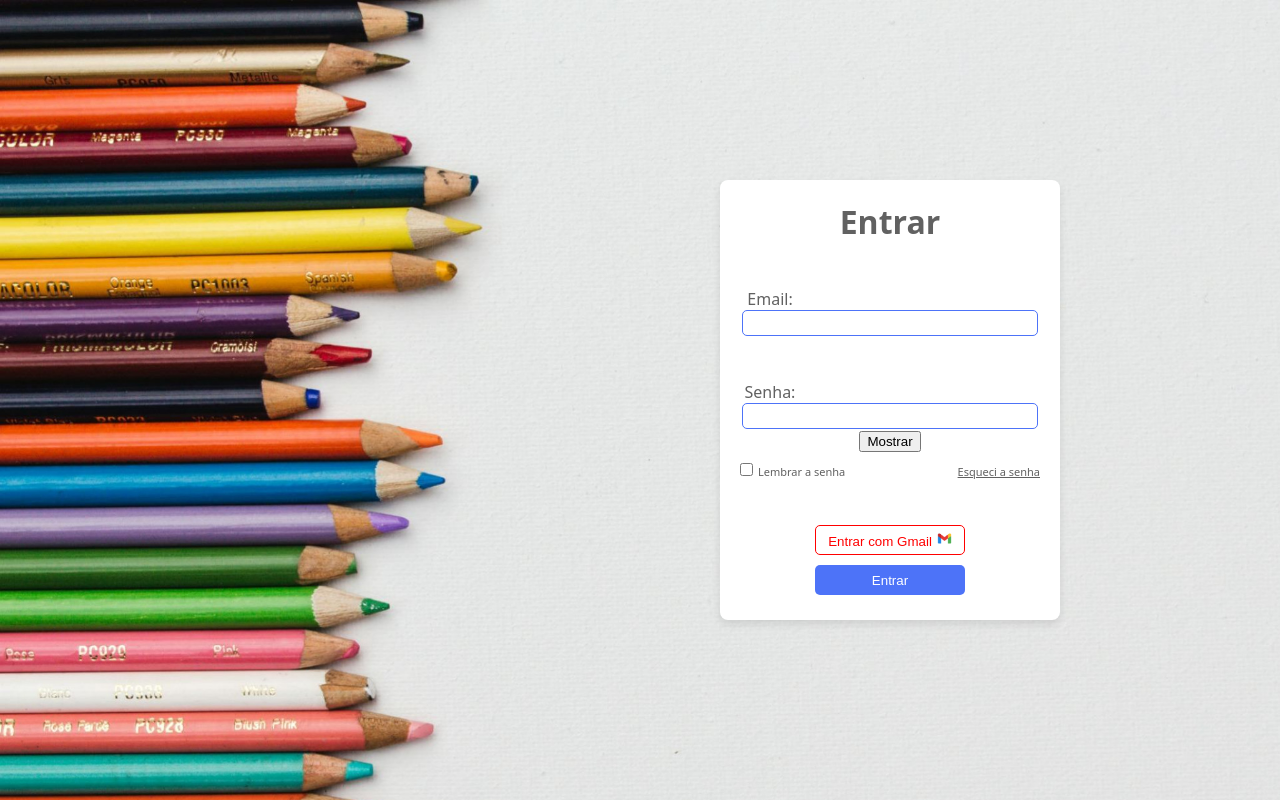
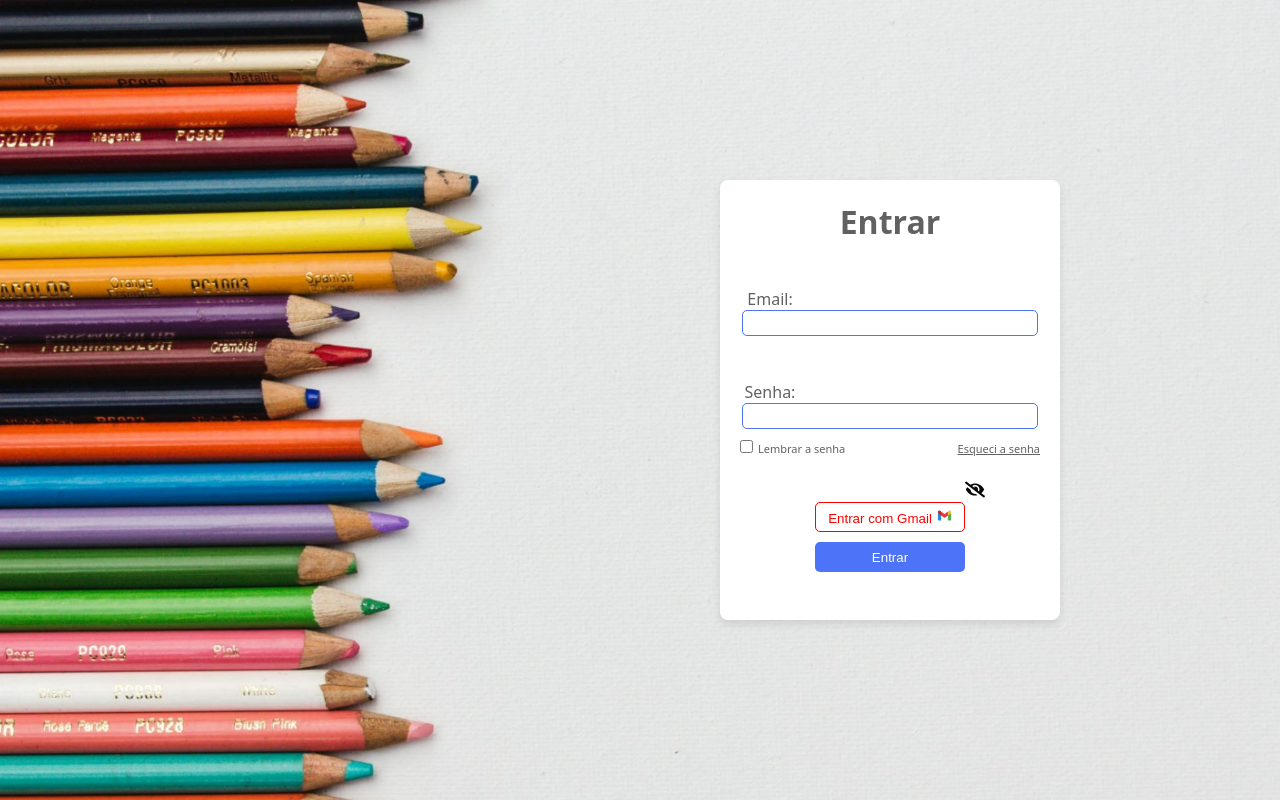
Before and after one commit to TiagoSoutoMA/escolaMais, a React (Vite) app in the folder project-school/: page /login in a window 1280 px wide. Built offline with nearby package versions, Linux system fonts and the light colour scheme; a web font is replaced by a local one.

Commit message:
subindo atualizações do front/login

```diff
--- a/project-school/src/components/login/Login.jsx
+++ b/project-school/src/components/login/Login.jsx
@@ -1,6 +1,8 @@
 import React, { useState } from 'react';
 import LoginStyle from './Login.module.css';
 import Email from '../../assets/img/icons8-gmail-novo-48.png';
+import {  FaEyeSlash } from 'react-icons/fa';
+import { MdOutlineRemoveRedEye } from "react-icons/md";
 
 const Login = () => {
     const [showPassword, setShowPassword] = useState(false);
@@ -24,7 +26,7 @@ const Login = () => {
                             <div className={LoginStyle.passwordInputGroup}>
                                 <input className={LoginStyle.labelNamebox} type={showPassword ? "text" : "password"} id="password" name="password" required />
                                 <button type="button" className={LoginStyle.showPasswordButton} onClick={togglePasswordVisibility}>
-                                    {showPassword ? "Esconder" : "Mostrar"}
+                                    {showPassword ? <MdOutlineRemoveRedEye /> : <FaEyeSlash/> }
                                 </button>
                             </div>
                         </div>
--- a/project-school/src/components/login/Login.module.css
+++ b/project-school/src/components/login/Login.module.css
@@ -97,3 +97,16 @@
     height: 15px;
     margin-left: 5px;
 }
+
+.showPasswordButton {
+    position: absolute;
+    right: 290px;
+    bottom: 273px;
+    transform: translateY(-50%);
+    background: transparent;
+    border: none;
+    cursor: pointer;
+    padding: 5px;
+    font-size: 20px;
+    color: #070707;
+}
```
